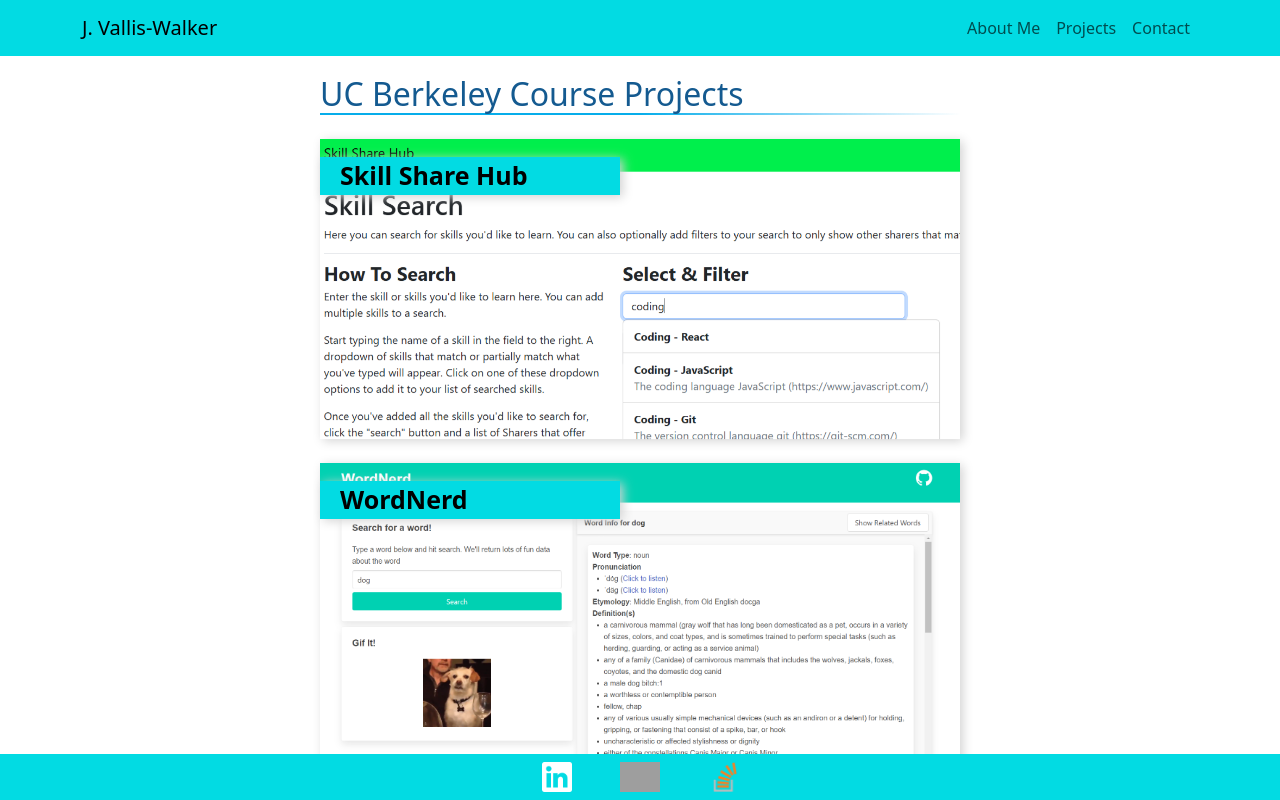
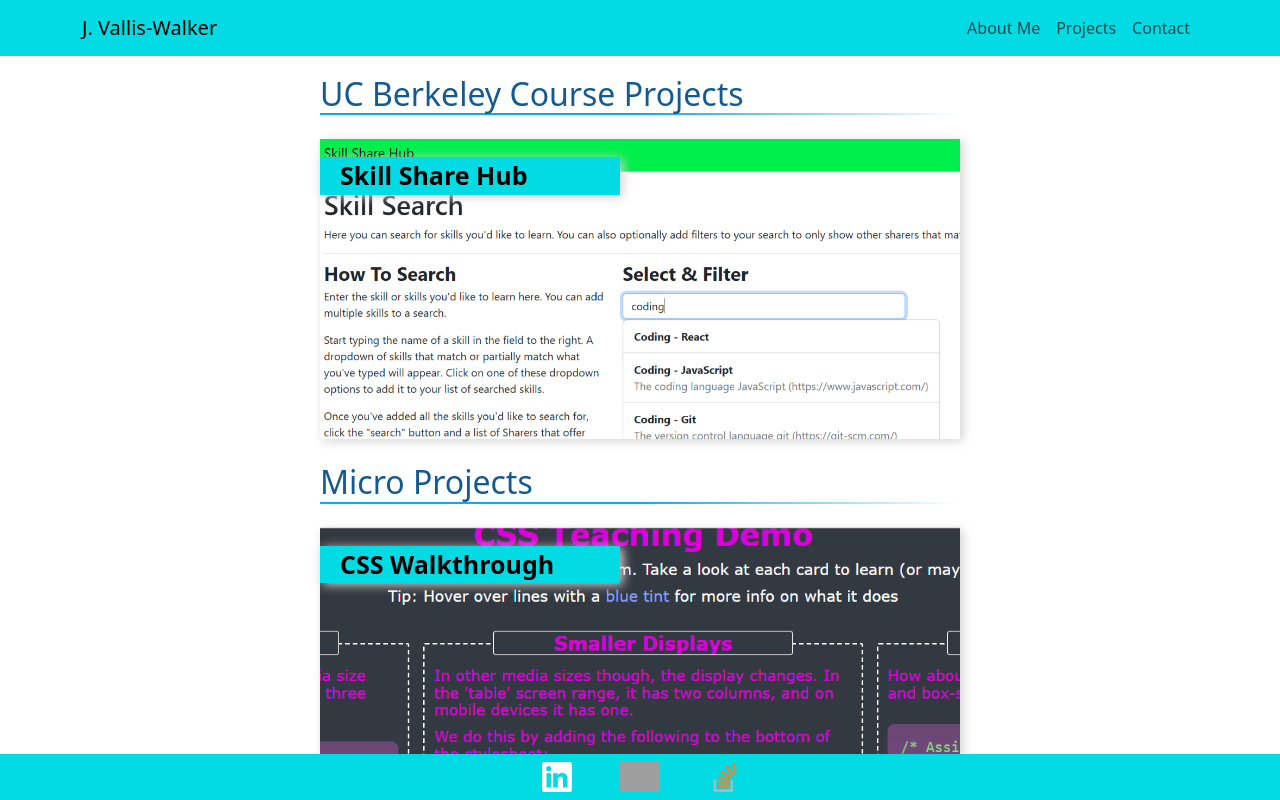
Before and after one commit to jvalliswalker/Portfolio, a React (Vite) app: page /portfolio in a window 1280 px wide. Built offline with nearby package versions, Linux system fonts and the light colour scheme; grey boxes are pictures that could not be loaded.

Commit message:
remove wordnerd project and rebuild

```diff
--- a/src/pages/Portfolio/Portfolio.jsx
+++ b/src/pages/Portfolio/Portfolio.jsx
@@ -23,14 +23,14 @@ function Portfolio() {
     //   github="https://github.com/UCBX-2024-Team-Wombat/P2-Digidex"
     //   styling={styleHandler}
     // />,
-    <Project
-      key="p1"
-      img="\images\project-p1.png"
-      title="WordNerd"
-      url="https://ucbx-2024-team-wombat.github.io/WordNerd/"
-      github="https://github.com/UCBX-2024-Team-Wombat/WordNerd"
-      styling={styleHandler}
-    />,
+    // <Project
+    //   key="p1"
+    //   img="\images\project-p1.png"
+    //   title="WordNerd"
+    //   url="https://ucbx-2024-team-wombat.github.io/WordNerd/"
+    //   github="https://github.com/UCBX-2024-Team-Wombat/WordNerd"
+    //   styling={styleHandler}
+    // />,
   ];
 
   const microBuilds = [
```
Also changed, not shown: 3 other files (tests, documents, lock files or other folders).
